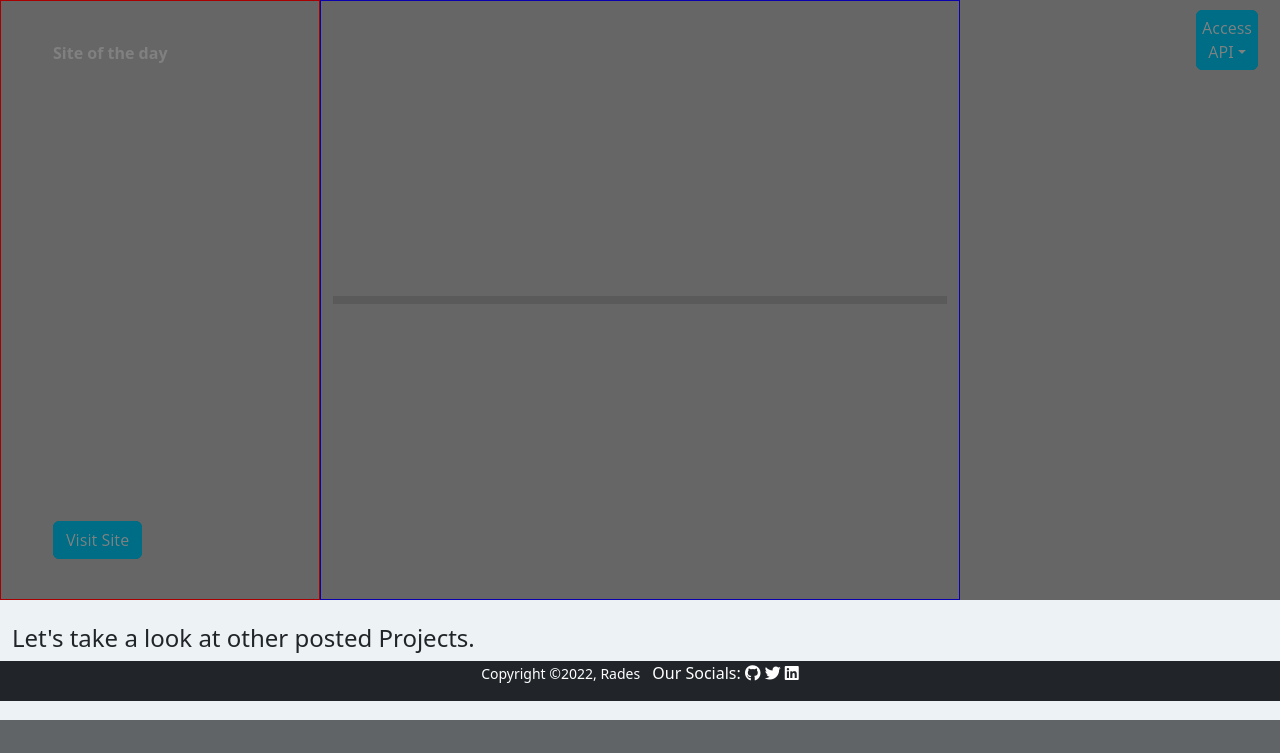
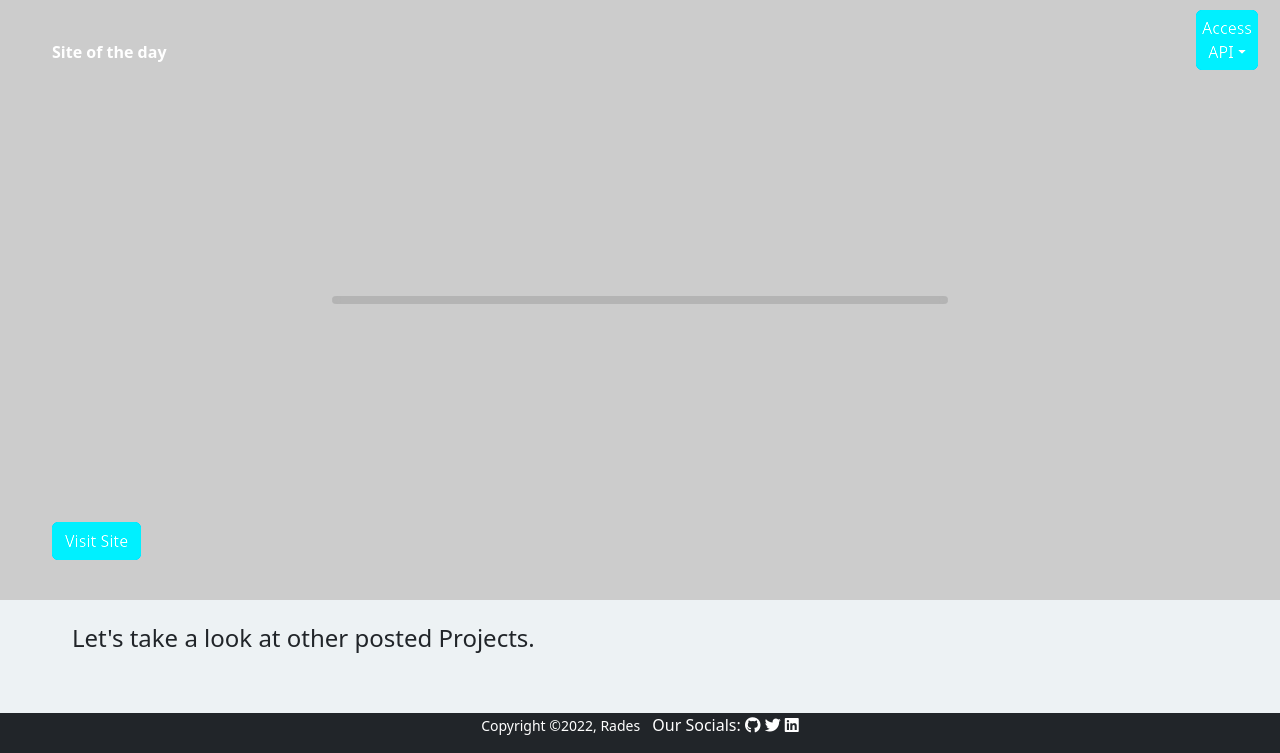
Before and after one commit to Vonmak/blazeXpo, a Django app: template expo/templates/index.html in a window 1280 px wide; the page is wider, and only the part inside the window is pictured. Shown: the part 80-833 px from the top of that part. Before the commit the page ends 800 px from the top of that part, so only its background shows below. Run offline with Django 4.2, Linux system fonts and the light colour scheme; the template is opened without the code that fills it: values that come from a table or form of the project are taken from there, others are empty; some libraries are stand-ins or nearby versions; some web fonts are replaced.

Commit message:
updated styling.

```diff
--- a/expo/static/css/styles.css
+++ b/expo/static/css/styles.css
@@ -1,48 +1,6 @@
 .body {
-    /* border: 1px solid red; */
     height: 100vh;
-    /* background-color: #cccccc; */
     background-color: #edf2f4;
-}
-
-.main {
-    /* border: 1px solid red; */
-    height: 85vh;
-}
-
-.index-card {
-    background: rgba(120, 120, 120, 0.28);
-    /* background: none; */
-    backdrop-filter: blur(5px);
-    display: flex;
-    flex-direction: column;
-    justify-content: space-between;
-    align-items: center;
-    filter: brightness(100%);
-    width: 100%;
-}
-
-.index1 {
-    border: 1px solid red;
-    /* height: 89vh; */
-    display: flex;
-    flex-direction: column;
-    justify-content: space-between;
-    /* align-items: center; */
-    padding: 40px;
-    /* z-index: 2; */
-    /* position: absolute; */
-}
-
-.index2 {
-    border: 1px solid rgb(21, 0, 255);
-    /* height: 89vh; */
-    display: flex;
-    flex-direction: column;
-    justify-content: center;
-    align-items: center;
-    /* z-index: 2; */
-    /* position: absolute; */
 }
 
 .index {
@@ -52,39 +10,35 @@
     background-attachment: fixed;
     background-size: 100%;
     background-color: #cccccc;
-    /* filter: brightness(50%); */
-    /* /* background: brightness(50%); */
-    filter: brightness(50%) saturate(140%);
+    filter: brightness(100%) saturate(200%);
 }
 
-.index::before
-/* .index-back {
-    height: 75vh;
-    width: 100%;
-    background-position: center;
-    background-attachment: fixed;
-    background-size: 100%;
-    background-color: #cccccc;
-    filter: brightness(50%);
-    z-index: 1;
-    position: relative;
-    background: brightness(50%);
-} */
-
-.head {
-    margin: 60px;
+.index1 {
+    display: flex;
+    flex-direction: column;
+    justify-content: space-between;
+    padding: 40px;
 }
 
+.index2 {
+    display: flex;
+    flex-direction: column;
+    justify-content: center;
+    align-items: center;
+}
 
-/* .index-api {
-    border: 1px solid rgb(0, 255, 0);
-    z-index: 2;
-    position: absolute;
-    color: #fff
-} */
+.index-card {
+    background: rgba(120, 120, 120, 0.28);
+    border-radius: 8px;
+    backdrop-filter: blur(5px);
+    display: flex;
+    flex-direction: column;
+    justify-content: space-between;
+    align-items: center;
+    width: 100%;
+}
 
 .index-image {
-    /* border: 1px solid red; */
     height: 300px;
     width: 100%;
     background-repeat: no-repeat;
@@ -95,14 +49,22 @@
     border-radius: 5px;
 }
 
+.index-profile {
+    height: 80px;
+    width: 80px;
+}
+
+.main {
+    height: 85vh;
+}
+
+.head {
+    margin: 60px;
+}
+
 a {
     text-decoration: none;
     color: black;
-}
-
-.index-profile {
-    height: 80px;
-    width: 80px;
 }
 
 .pic {
@@ -112,23 +74,19 @@
 
 .down {
     display: flex;
-    /* border: 1px solid rgb(0, 255, 106); */
     border-radius: 5px;
 }
 
 .display {
     margin-top: 10px;
-    /* border: 1px solid rgb(73, 159, 81); */
 }
 
 .another {
-    /* border: 1px solid rgb(129, 73, 159); */
     background-repeat: no-repeat;
     background-position: center;
     background-attachment: fixed;
     background-size: 100%;
     background-color: #cccccc;
-    /* background-image: linear-gradient( rgb(0, 0, 0), rgb(0, 0, 0)); */
     height: 50vh;
     display: flex;
     justify-content: center;
@@ -136,25 +94,11 @@
 }
 
 .scores {
-    /* border: 1px solid rgb(17, 0, 255); */
     display: flex;
     justify-content: space-around;
     align-items: center;
     width: 100%;
-    /* margin-top: 20%; */
-    /* margin-bottom: 20%; */
-    /* border-radius: 50% */
 }
-
-
-/* .sc {
-    visibility: hidden;
-} */
-
-
-/* .index4:hover {
-    visibility: visible;
-} */
 
 .add1 {
     border: 1px solid rgb(129, 73, 159);
@@ -165,7 +109,6 @@
 }
 
 input {
-    /* border: 1px solid rgb(0, 212, 7); */
     width: 100%;
 }
 
@@ -175,12 +118,10 @@
 }
 
 .main-profile {
-    /* border: 1px solid rgb(0, 212, 7); */
     height: 85vh;
 }
 
 .prof6 {
-    /* border: 1px solid rgb(0, 212, 7); */
     display: flex;
     justify-content: center;
     align-items: center;
@@ -189,3 +130,7 @@
 .prof-image {
     height: 300px;
 }
+
+.search {
+    height: 85vh;
+}
```
